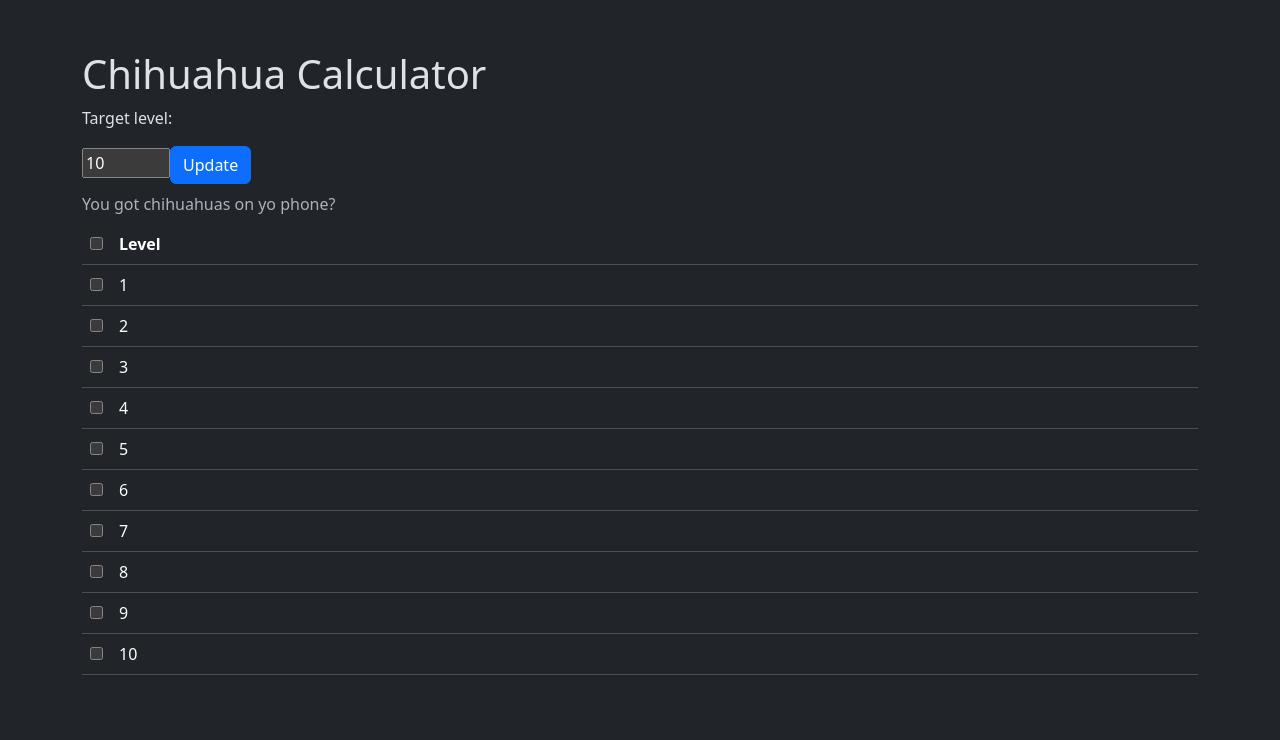
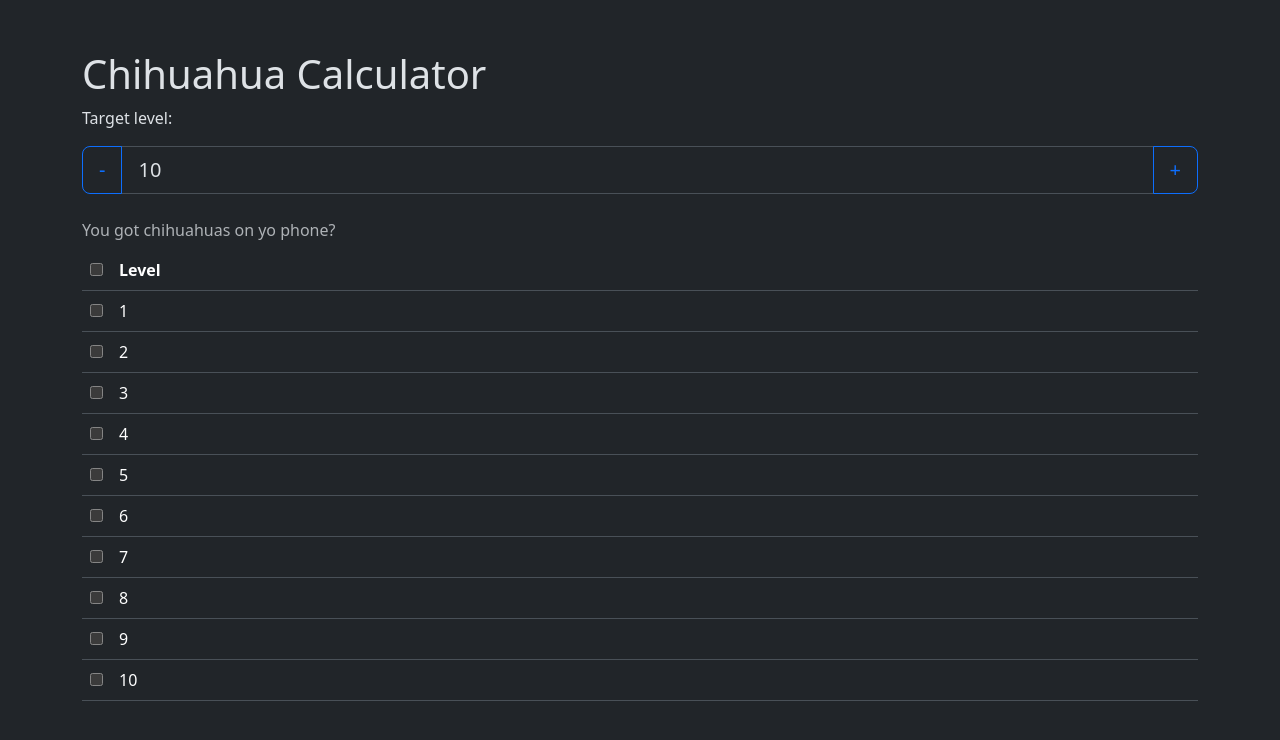
Before and after one commit to adamkirkus/chihuahua-calculator, a React (Vite) app: page / in a window 1280 px wide. Shown: the top 740 px of the page. Built offline with nearby package versions, Linux system fonts and the light colour scheme.

Commit message:
plus and minus buttons

```diff
--- a/src/App.css
+++ b/src/App.css
@@ -1,8 +1,3 @@
-#target-level {
-  width: 3em;
-  margin: 1em;
-}
-
 #top-spacer {
   height: 50px;
 }
--- a/src/App.tsx
+++ b/src/App.tsx
@@ -13,16 +13,27 @@ function App() {
             <h1>Chihuahua Calculator</h1>
 
             <p>Target level:</p>
+
+            <div className="input-group input-group-lg mb-3">
+               <button
+                  className="btn btn-outline-primary"
+                  onClick={() => SubtractRow(count, setRows)}
+               >
+                  -
+               </button>
                <input
+                  className="form-control"
                   type="number"
                   min="0"
                   max="99"
-               defaultValue={count}
+                  value={count}
                   onChange={(evt) => setCount(evt.target.valueAsNumber)}
                />
-            <button className="btn btn-primary" onClick={() => UpdateRows(count, setRows)}>
-               Update
+               <button className="btn btn-outline-primary" onClick={() => AddRow(count, setRows)}>
+                  +
                </button>
+            </div>
+
             <table className="table">
                <caption className="caption-top">You got chihuahuas on yo phone?</caption>
 
@@ -42,8 +53,12 @@ function App() {
    );
 }
 
-function UpdateRows(count: number, setRows: any) {
-   setRows(<LevelRows level={count}></LevelRows>);
+function AddRow(count: number, setRows: any) {
+   setRows(<LevelRows level={count + 1}></LevelRows>);
+}
+
+function SubtractRow(count: number, setRows: any) {
+   //  setRows(<LevelRows level={}></LevelRows>);
 }
 
 export default App;
```
Lines whose indentation alone changed are shown as unchanged.
